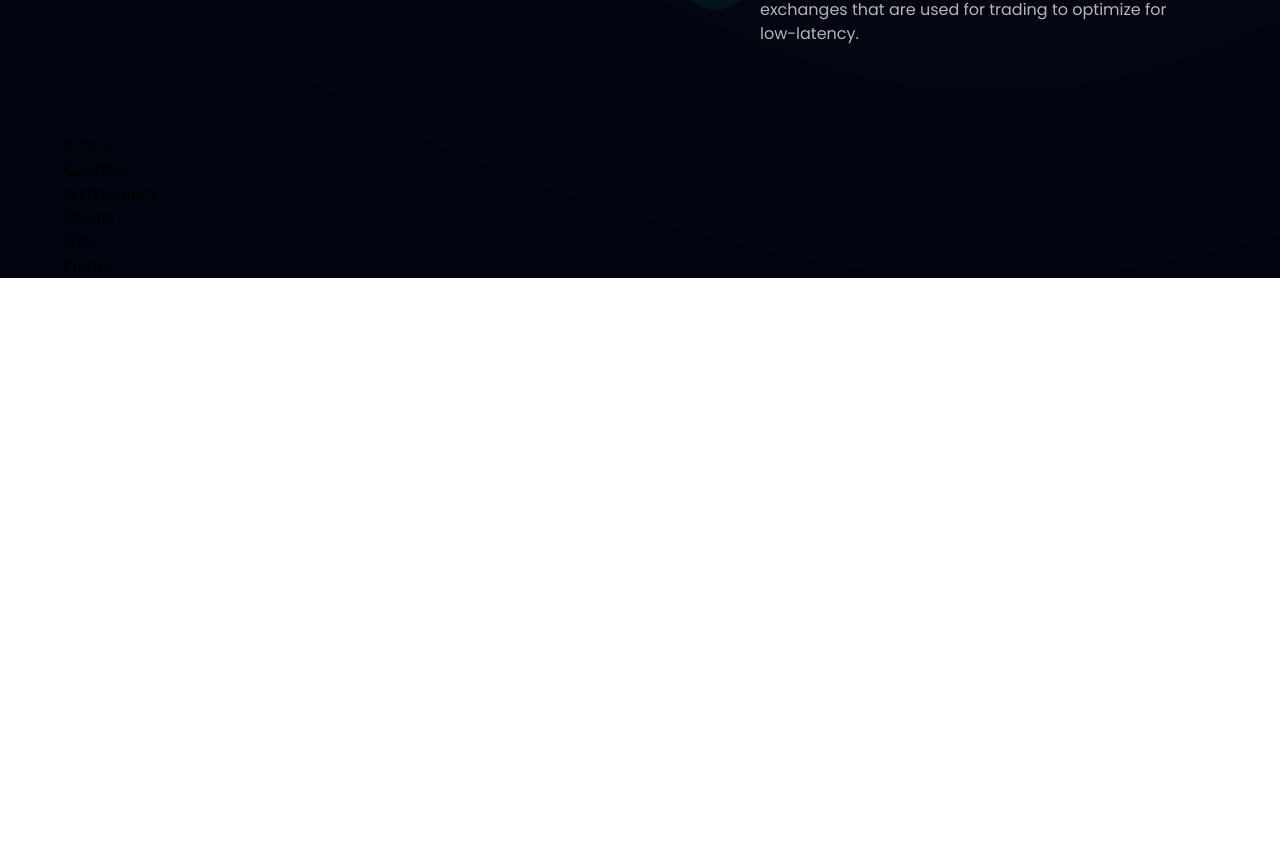
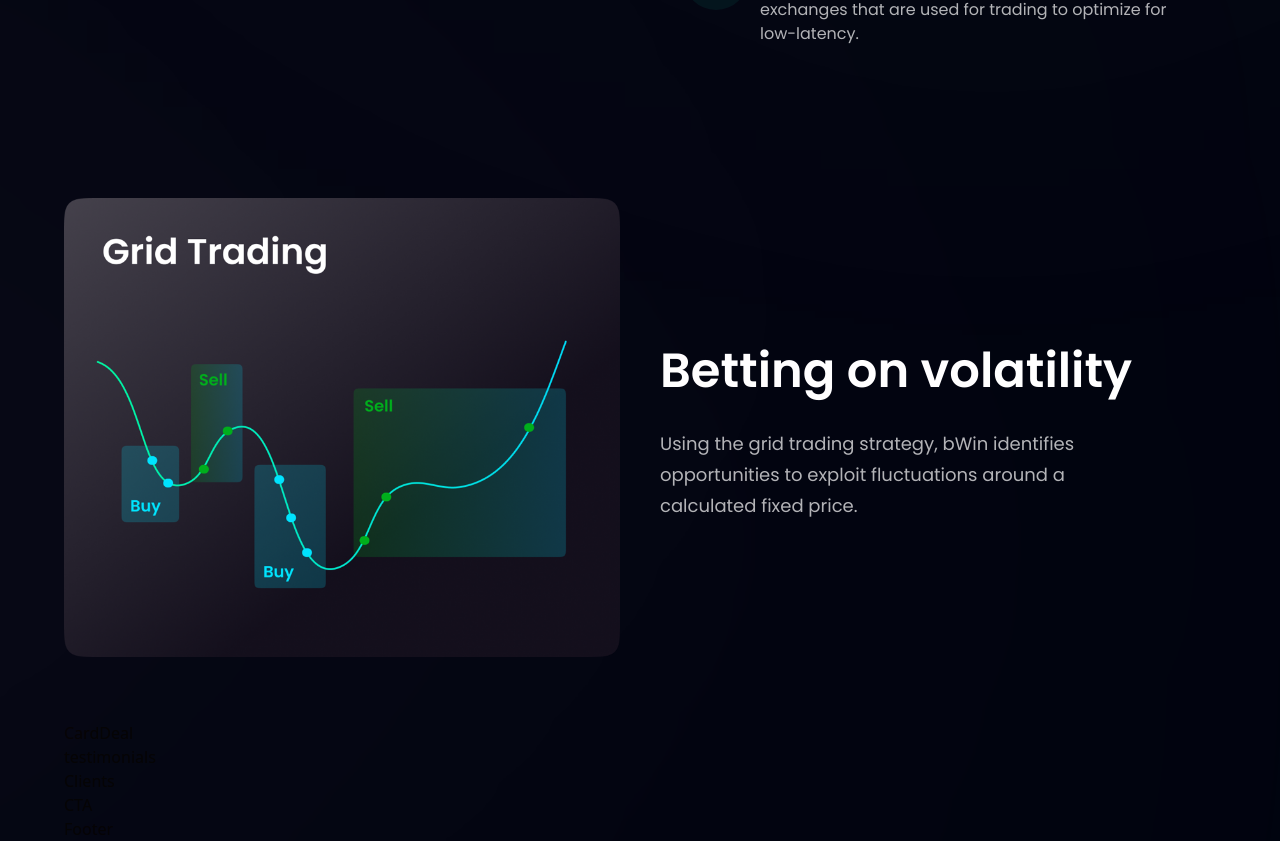
Before and after one commit to bhn5ger/crypto-trading-bot, a React (Vite) app in the folder website/bwin_crypto_trading_app/: page / in a window 1280 px wide. Shown: the part 1189-2030 px from the top of the page. Before the commit the page ends 1467 px from the top, so only its background shows below. Built offline with nearby package versions, Linux system fonts and the light colour scheme.

Commit message:
Added grid trading to website

```diff
--- a/website/bwin_crypto_trading_app/src/assets/index.js
+++ b/website/bwin_crypto_trading_app/src/assets/index.js
@@ -28,7 +28,7 @@ import hero from "./hero.svg";
 import ddb from "./ddb.png";
 import bluecloud from "./blue_cloud.png";
 import engine from "./engine.png";
-
+import gridtrading from "./grid_trading.png"
 
 export {
   airbnb,
@@ -60,5 +60,6 @@ export {
   people01,
   people02,
   people03,
-  hero
+  hero,
+  gridtrading
 };
--- a/website/bwin_crypto_trading_app/src/components/Billing.jsx
+++ b/website/bwin_crypto_trading_app/src/components/Billing.jsx
@@ -1,9 +1,28 @@
-import React from 'react'
+import { gridtrading } from "../assets";
+import styles, { layout } from "../style";
 
-const billing = () => {
-  return (
-    <div>billing</div>
-  )
-}
+const Billing = () => (
+  <section id="product" className={layout.sectionReverse}>
+    <div className={layout.sectionImgReverse}>
+      <img src={gridtrading} alt="gridtrading" className="w-[100%] h-[100%] relative z-[5]" />
 
-export default billing
+      {/* gradient start */}
+      <div className="absolute z-[3] -left-1/2 top-0 w-[50%] h-[50%] rounded-full white__gradient" />
+      <div className="absolute z-[0] w-[50%] h-[50%] -left-1/2 bottom-0 rounded-full pink__gradient" />
+      {/* gradient end */}
+    </div>
+
+    <div className={layout.sectionInfo}>
+      <h2 className={styles.heading2}>
+        Betting on volatility
+      </h2>
+      <p className={`${styles.paragraph} max-w-[470px] mt-5`}>
+        Using the grid trading strategy, bWin identifies opportunities to exploit
+        fluctuations around a calculated fixed price.
+      </p>
+
+    </div>
+  </section>
+);
+
+export default Billing;
```
Also changed, not shown: website/bwin_crypto_trading_app/src/assets/grid_trading.png (added).
